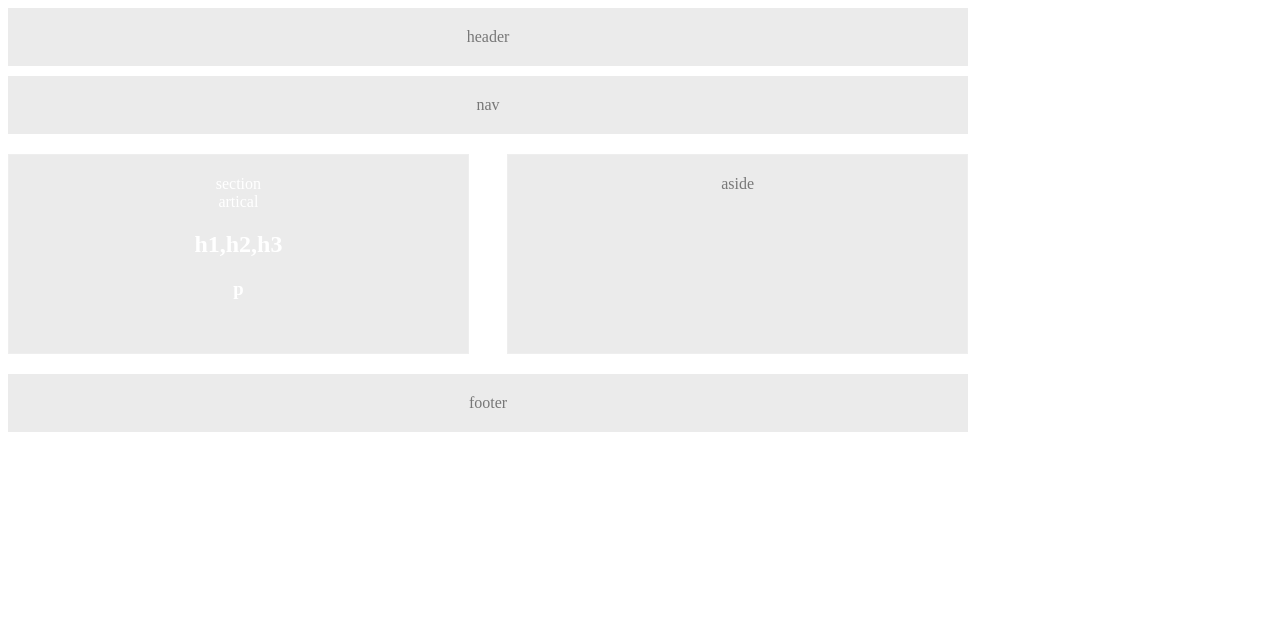
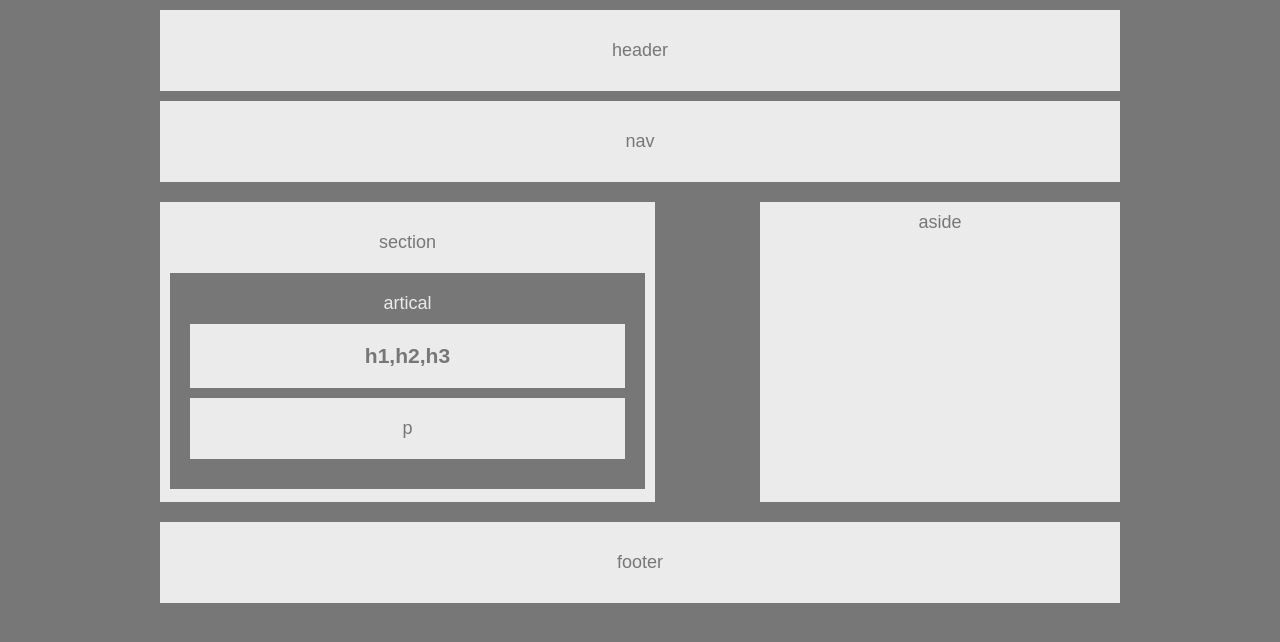
Before and after one commit to GeorgeCampa/HW-Wireframe, a plain HTML site: page index.html in a window 1280 px wide. Drawn offline with Linux system fonts and the light colour scheme.

Commit message:
3rd commit

```diff
--- a/index.html
+++ b/index.html
@@ -8,8 +8,6 @@
 </head>
 
 <body>
-    <div class="container">
-
     <header>
         header
     </header>
@@ -18,26 +16,29 @@
         nav
     </nav>
 
-        <section id="left">
+    <div class="wrapper clearfix">
+        <section>
             section
             <article>
                 artical
+                <div class="content">
+                    <h1>h1,h2,h3</h1>
+                </div>
+                <div class="content">
+                    <p>p</p>
+                </div>
+
             </article>
-            <dev>
-                <h2>h1,h2,h3</h2>
-                <h3>p</h3>
-            </dev>
         </section>
 
         <aside>
             aside
         </aside>
-
+    </div>
     <footer>
         footer
     </footer>
 
-    </div>
 
 </body>
 
--- a/style.css
+++ b/style.css
@@ -1,78 +1,80 @@
 * {
+    margin: 0;
+    padding: 0;
     box-sizing: border-box;
     text-align: center;
 }
 
 body {
-    font-family: "Arial, Helvetice Neue, Helvetica, sans-serif";
+    background-color: #777;
+    font-size: 18px;
+    font-family: 'Arial','Helvetice Neue','Helvetica','sans-serif';
     Color: #777;
-    backround: #777;
-    width: 960px;
-    front-size: 18px;
-}
-
-Header,
-Nav,
-Section,
-Aside,
-Footer {
-    background: #ebebeb;
+    margin: 0 auto;
+    widith: 960px;
 }
 
 header {
-    padding: 20px;
-    margin-bottom: 10px;
-    color: #777;
-    background: #ebebeb;
+    background-color: #ebebeb;
+    width: 960px;
+    padding: 30px;
+    margin: 10px auto;
 }
 
 nav {
-    padding: 20px;
-    margin-bottom: 20px;
+    background-color: #ebebeb;
+    width: 960px;
+    padding: 30px;
+    margin: 10px auto;
 }
 
-#left {
-    color: white;
-    width: 48%;
-    float: left;
-    height: 200px;
-    border: 1px solid #eee;
-    padding: 20px;
-    margin-bottom: 20px;
+.wrapper {
+    width: 960px;
+    margin: 20px auto;
+    overflow: auto;
 }
 
-#right {
-    color: White;
+section {
+    background-color: #ebebeb;
+    width: 495px;
+    height: 300px;
+    margin-right: 10px;
     float: left;
-    width: 40%;
+    padding-top: 30px;
 }
 
-#full {
-    clear: both;
-    overflow: auto;
-    width: 100%;
+article {
+    background-color: #777;
+    margin: 20px 10px 10px 10px;
+    padding: 20px;
+    color: #ebebeb;
+}
+
+.content {
+    background: #ebebeb;
+    padding: 20px;
+    margin: 10px auto;
     color: #777;
 }
 
-#division {
-    pedding: 20px;
-    margin-top: 20px;
-}
-
 aside {
-    width: 48%;
-    height: 200px;
-    border: 1px solid #eee;
-    padding: 20px;
+    background-color: #ebebeb;
+    width: 360px;
     float: right;
-    margin-bottom: 20px;
+    height: 300px;
+    padding: 10px;
 }
 
 footer {
-    padding: 20px;
-    margin-bottom: 20px;
-    color: #777;
-    background: #ebebeb;
     clear: both;
-    width: 100%;
+    background-color: #ebebeb;
+    width: 960px;
+    margin: auto;
+    padding: 30px;
 }
+
+.clearfix::after {
+    content: "";
+    display: block;
+    clear: both;
+}
```
Lines whose indentation alone changed are shown as unchanged.
